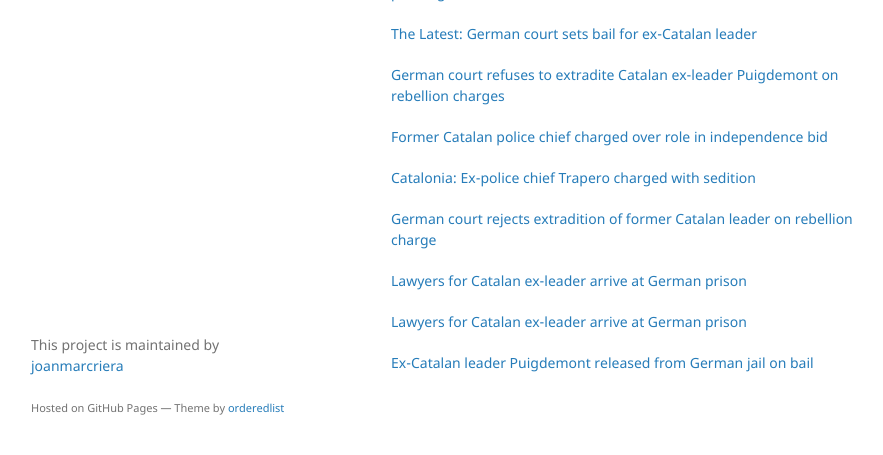
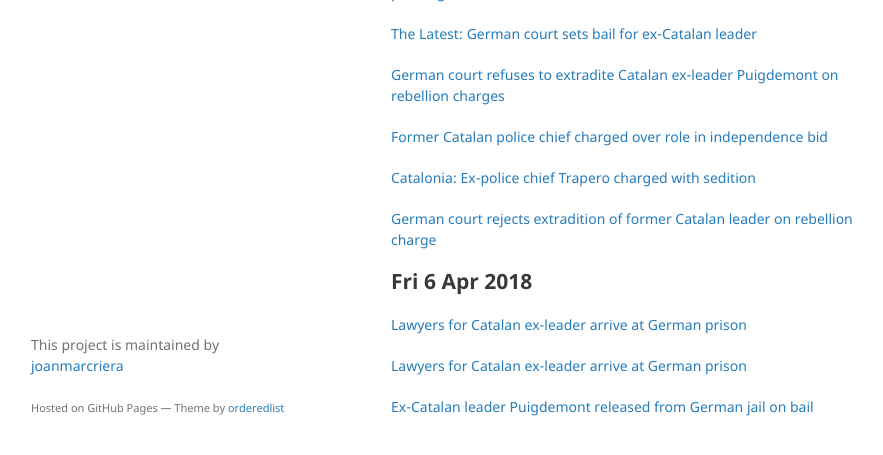
Before and after one commit to joanmarcriera/joanmarcriera-old.github.io, a Jekyll site: the page built from index.md, in a window 1280 px wide and 1067 px high, cut to the strip 580-1035 px from the top of the window. Shown: the whole strip, without its empty margins (179-1062 px from the left). Built offline with Jekyll 4.4.1, drawn with Linux system fonts in a browser that asks for light colours; our own code applies the rules of GitHub Pages for plain Markdown files.

Commit message:
add date

```diff
--- a/index.md
+++ b/index.md
@@ -36,6 +36,8 @@ layout: default
 
 [German court rejects extradition of former Catalan leader on rebellion charge](http://www.reuters.com/article/us-spain-politics-catalonia-germany/german-court-rejects-extradition-of-former-catalan-leader-on-rebellion-charge-idUSKCN1HC2C1?ref=hvper.com&utm_source=hvper.com&utm_medium=website)
 
+## Fri 6 Apr 2018
+
 [Lawyers for Catalan ex-leader arrive at German prison](https://www.washingtonpost.com/world/europe/lawyers-for-catalan-ex-leader-arrive-at-german-prison/2018/04/06/9217090e-397b-11e8-af3c-2123715f78df_story.html?ref=hvper.com&utm_source=hvper.com&utm_medium=website)
 
 [Lawyers for Catalan ex-leader arrive at German prison](http://www.foxnews.com/world/2018/04/06/lawyers-for-catalan-ex-leader-arrive-at-german-prison.html?ref=hvper.com&utm_source=hvper.com&utm_medium=website)
```
